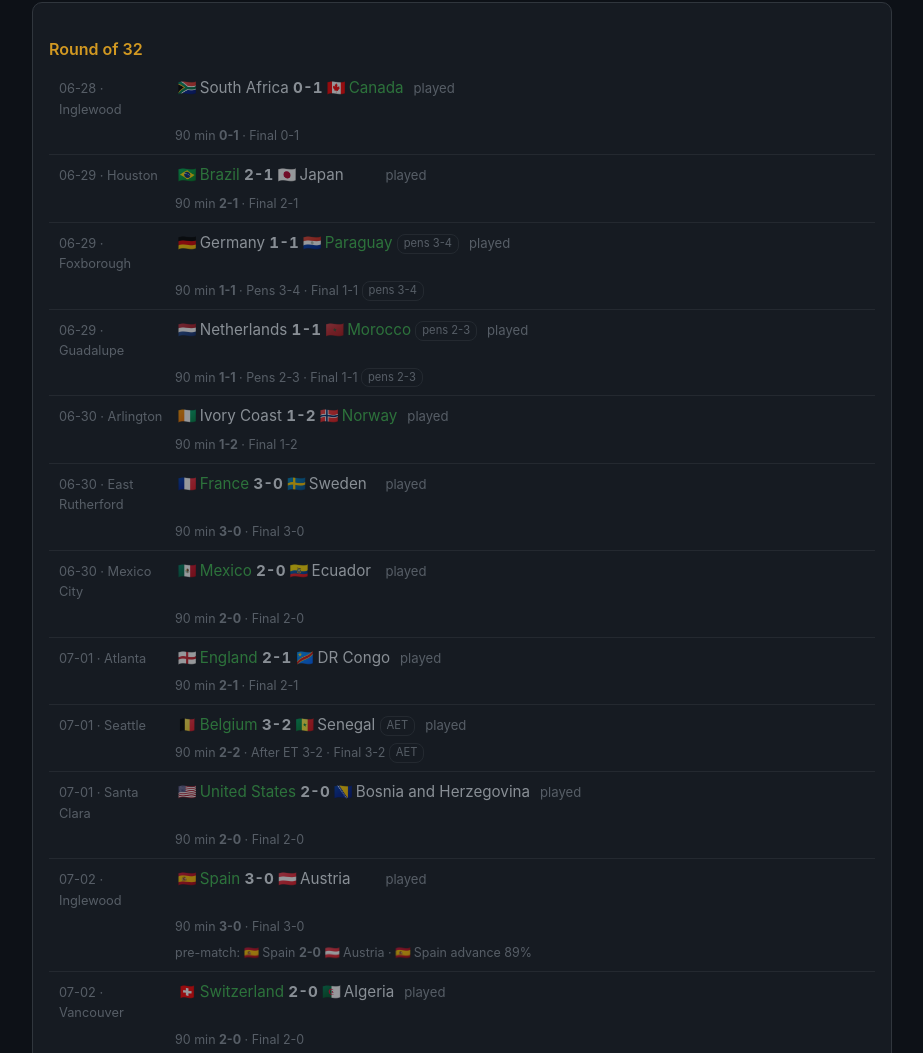
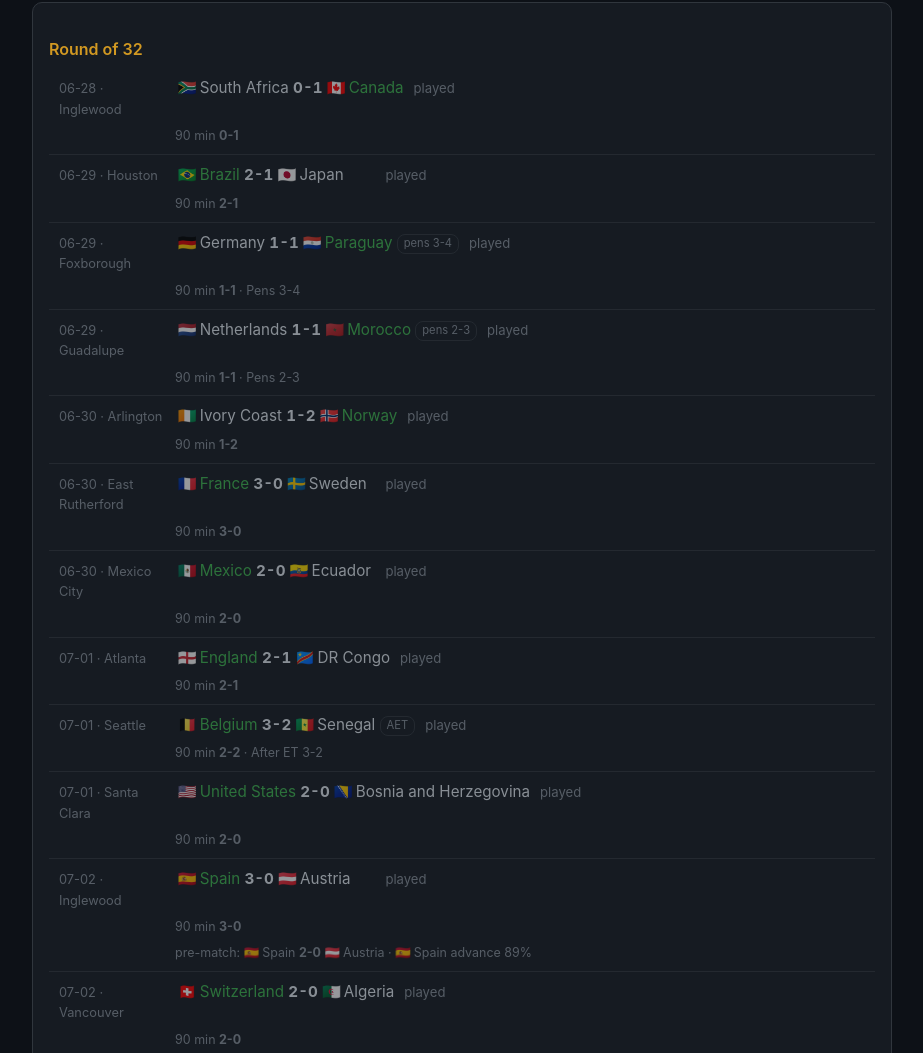
Before and after one commit to yingwang/worldcup-predictions, a plain HTML site: page index.html in a window 1280 px wide. Shown: the part 780-1833 px from the top of the page, without its empty margins (178-1101 px from the left). Drawn offline with Linux system fonts and the light colour scheme.

Commit message:
Reduce redundant final score display

```diff
--- a/index.html
+++ b/index.html
@@ -295,7 +295,7 @@ function actualBreakdown(actual) {
   if (actual.score90) parts.push(`${tx.score90} <b>${actual.score90}</b>`);
   if (actual.scoreET && actual.scoreET !== actual.score90) parts.push(`${tx.scoreET} ${actual.scoreET}`);
   if (actual.penaltyScore) parts.push(`${tx.penalties} ${actual.penaltyScore}`);
-  parts.push(`${tx.finalScore} ${actual.score}${matchNote(actual.note)}`);
+  if (!parts.length) parts.push(`${tx.finalScore} ${actual.score}${matchNote(actual.note)}`);
   return parts.join(" · ");
 }
 
```
